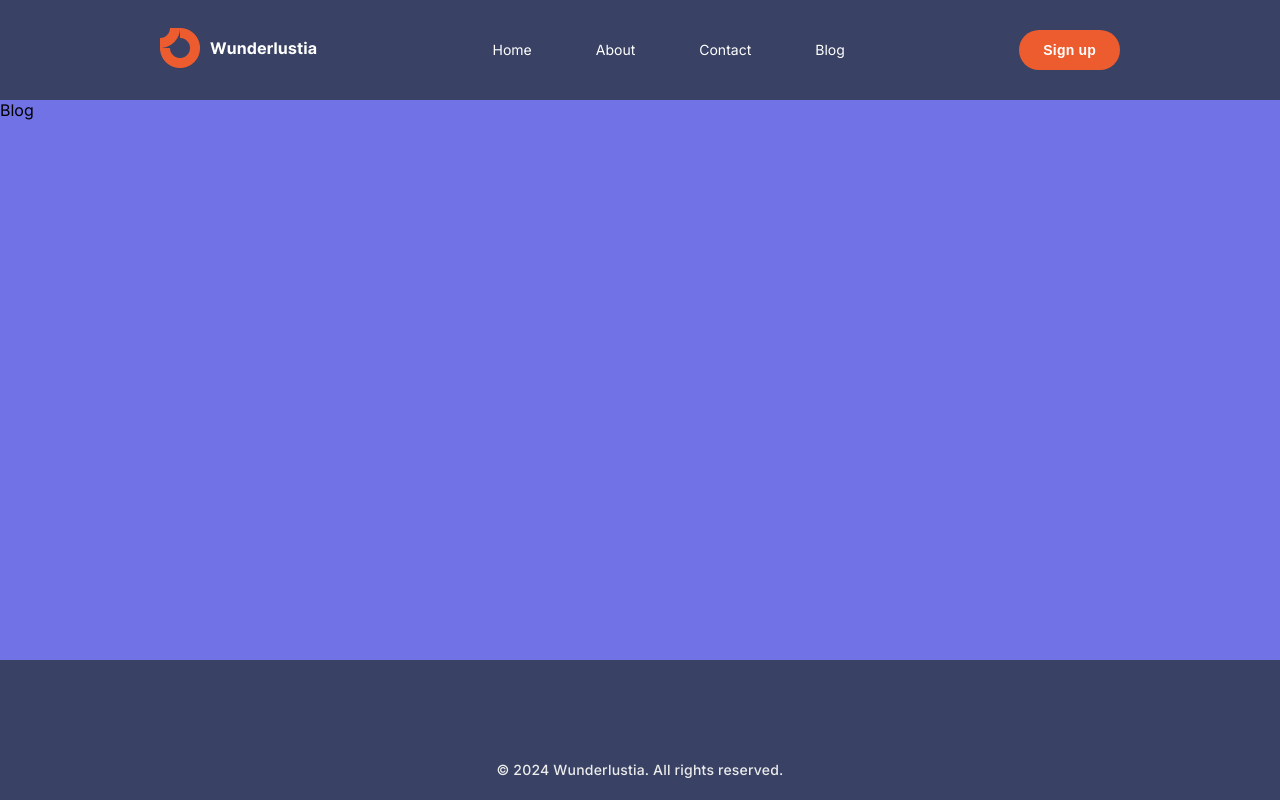
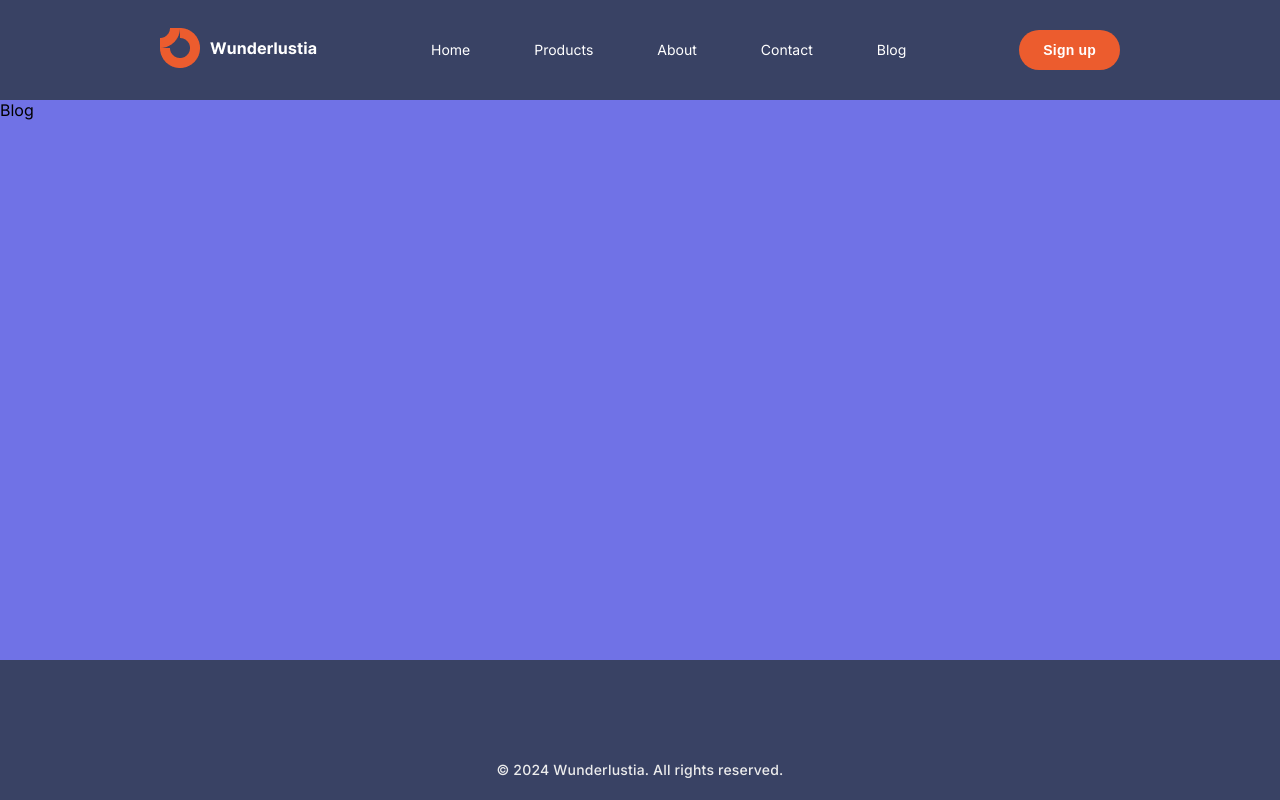
Before and after one commit to rpdNick/reactLesson, a React (Create React App) app: page /reactLesson/blog in a window 1280 px wide. Built offline with nearby package versions, Linux system fonts and the light colour scheme.

Commit message:
new nav item

```diff
--- a/src/Components/App/App.js
+++ b/src/Components/App/App.js
@@ -5,6 +5,7 @@ import About from "../rout-sections/About";
 import Contact from "../rout-sections/Contact";
 import Blog from "../rout-sections/Blog";
 import Footer from "../Footer/Footer";
+import Products from "../Products/Products";
 import { Route, Routes } from "react-router-dom";
 
 function App(props) {
@@ -13,11 +14,11 @@ function App(props) {
       <Header data={props.data.header} />
       <Routes>
         <Route path="/" element={<Main data={props.data.main}/>} />
+        <Route path="/products" element={<Products />} />
         <Route path="/about" element={<About />} />
         <Route path="/contact" element={<Contact />} />
         <Route path="/blog" element={<Blog />} />
       </Routes>
-      {/* <Main data={props.data.main} /> */}
       <Footer data={props.data.footer} />
     </div>
   );
--- a/src/Components/Header/Header.jsx
+++ b/src/Components/Header/Header.jsx
@@ -18,6 +18,7 @@ const Header = (props) => {
           <NavLink to={navData[1].link}>{navData[1].navName}</NavLink>
           <NavLink to={navData[2].link}>{navData[2].navName}</NavLink>
           <NavLink to={navData[3].link}>{navData[3].navName}</NavLink>
+          <NavLink to={navData[4].link}>{navData[4].navName}</NavLink>
           {/* {navData.map((el) => {
             return (
               <a key={uuidv4()} className="Item" href={el.link}>
--- /dev/null
+++ b/src/Components/Products/Products.jsx
@@ -0,0 +1,11 @@
+import "./Products.scss";
+
+const Products = () => {
+    return (
+        <div className="Products">
+            <p>Products</p>
+        </div>
+    );
+}
+
+export default Products;
--- /dev/null
+++ b/src/Components/Products/Products.scss
@@ -0,0 +1,4 @@
+.Products {
+    background: rgba(241, 157, 46, 0.877);
+    min-height: 200px;
+}
--- a/src/data/data.js
+++ b/src/data/data.js
@@ -9,6 +9,7 @@ const data = {
         logo: logo,
         nav: [
             {link: '/', navName: 'Home'},
+            {link: '/products', navName: 'Products'},
             {link: '/about', navName: 'About'},
             {link: '/contact', navName: 'Contact'},
             {link: '/blog', navName: 'Blog'}
```
